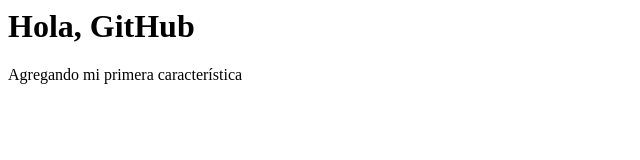
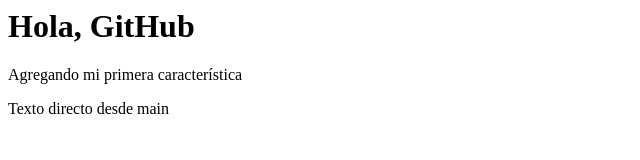
Before and after one commit to XleonGamesX/Taller_gitII, a plain HTML site: page index.html in a window 1280 px wide. Shown: the whole page, without its empty margins (0-640 px from the left). Drawn offline with Linux system fonts and the light colour scheme.

Commit message:
Add new paragraph to index.html

```diff
--- a/index.html
+++ b/index.html
@@ -1,2 +1,3 @@
 <h1>Hola, GitHub</h1>
 <p>Agregando mi primera característica</p>
+<p>Texto directo desde main</p>
```
